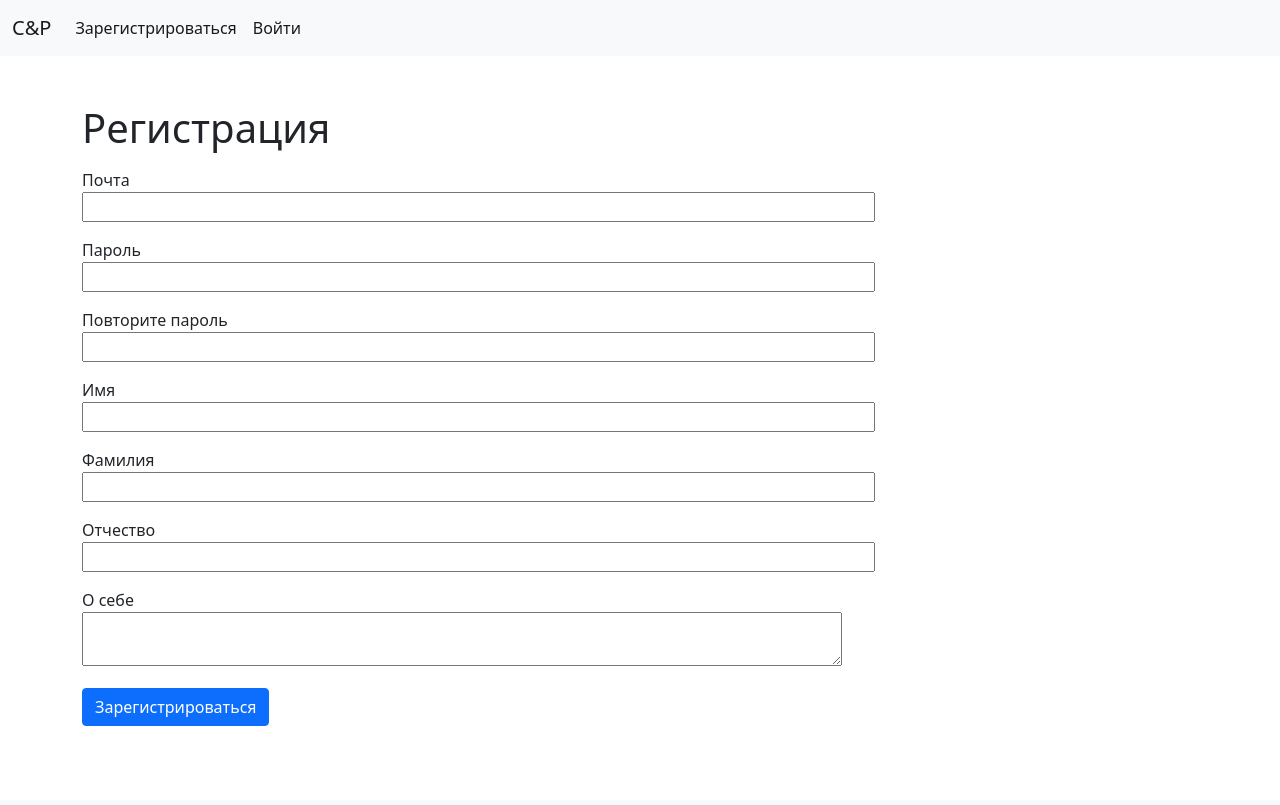
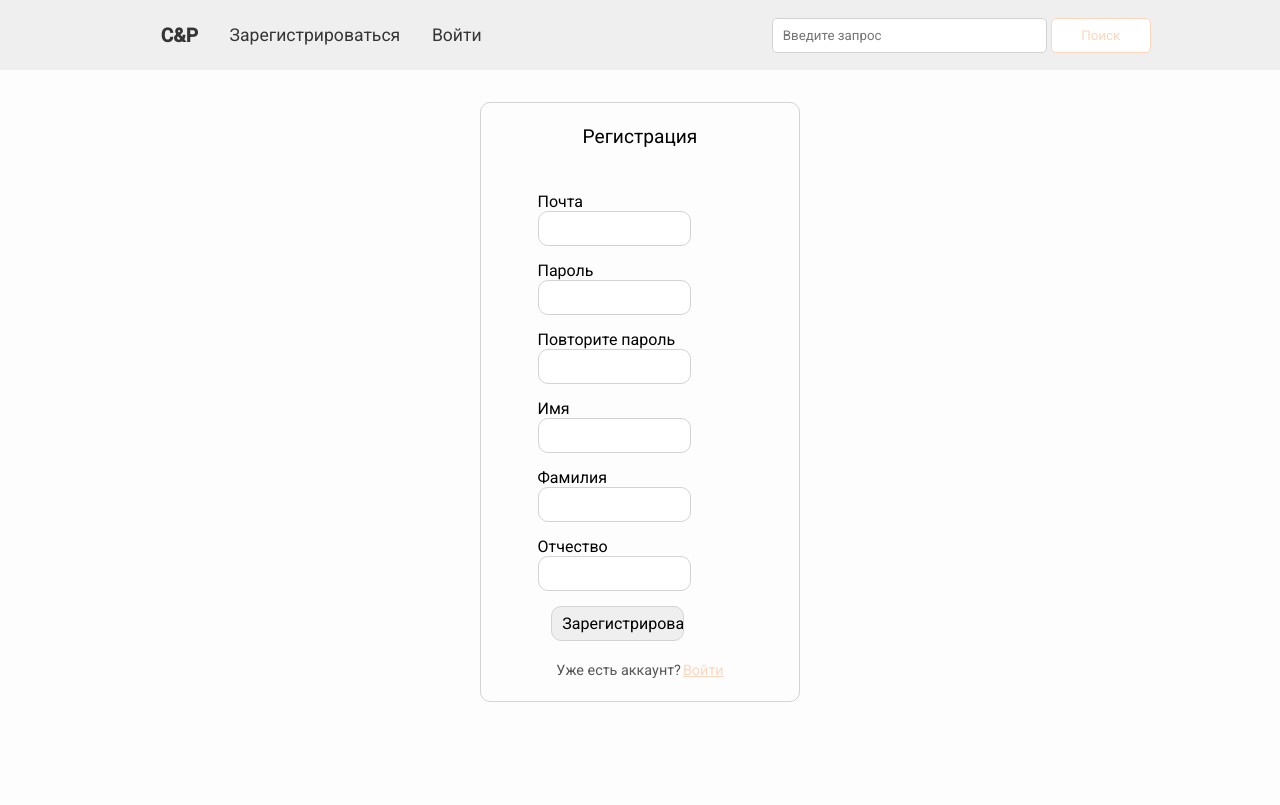
Before and after one commit to DbINYA/test_repa_to_party_for_everybody, a Flask app: page /signup in a window 1280 px wide. Before the commit the page ends 726 px from the top, so only its background shows below. Run offline with Flask 2, Linux system fonts and the light colour scheme.

Commit message:
version 1.1
Изменены шаблоны в папке templates.(_nav.html, base.html, sign_in.html, sign_up.html
)

```diff
--- a/main.py
+++ b/main.py
@@ -44,7 +44,6 @@ def reqister():
             surname=form.surname.data,
             patronymic=form.pat.data,
             email=form.email.data,
-            about=form.about.data
         )
         user.set_password(form.password.data)
         db_sess.add(user)
@@ -91,10 +90,6 @@ def addquestion():
     return render_template('question.html', title='Мой вопрос', form=form)
 
 
-
-    return render_template('question.html', title='Мой вопрос', form=form)
-
-
 @app.route('/')
 def home():
     db_sess = db_session.create_session()
@@ -119,7 +114,7 @@ def profil(username):
 
 def main():
     db_session.global_init("db/blogs.db")
-    app.run()
+    app.run('127.0.0.1', '4000')
 
 
 if __name__ == '__main__':
--- a/signup_form.py
+++ b/signup_form.py
@@ -1,5 +1,5 @@
 from flask_wtf import FlaskForm
-from wtforms import PasswordField, StringField, TextAreaField, SubmitField, EmailField
+from wtforms import PasswordField, StringField, SubmitField, EmailField
 from wtforms.validators import DataRequired
 
 
@@ -10,5 +10,4 @@ class RegisterForm(FlaskForm):
     name = StringField('Имя', validators=[DataRequired()])
     surname = StringField('Фамилия', validators=[DataRequired()])
     pat = StringField("Отчество")
-    about = TextAreaField("О себе")
     submit = SubmitField('Зарегистрироваться')
--- /dev/null
+++ b/static/cap.css
@@ -0,0 +1,61 @@
+* {
+  padding: 0;
+  margin: 0;
+  box-sizing: border-box;
+  font-family: Verdana, sans-serif;
+}
+header {
+  height: 70px;
+  width: 100%;
+  position: fixed;
+  display: flex;
+  justify-content: space-around;
+  align-items: center;
+  top: 0;
+  bottom: 0;
+  left: 0;
+  right: 0;
+  background: #efefef;
+}
+.menu {
+  width: 30%;
+  display: flex;
+  justify-content: space-evenly;
+  align-items: center;
+  color: #353535;
+}
+.menu a {
+  color: #353535;
+  text-decoration: none;
+  font-size: 1.1em;
+}
+.menu a:hover {
+  color: gray;
+}
+.menu .logo a {
+  font-size: 1.2em;
+  font-weight: bold;
+}
+.search form input {
+  height: 35px;
+  width: 275px;
+  border-radius: 5px;
+  border: 1px solid #d3d3d3;
+  outline: none;
+  padding: 0 10px 0 10px;
+}
+.search form input[type='submit'] {
+  width: 100px;
+  transition: .4s;
+  color: #FED6BC;
+  border: 1px solid #FED6BC;
+  background: white;
+}
+.search form input[type='submit']:hover {
+  cursor: pointer;
+  transition: .4s;
+  color: white;
+  background: #FED6BC;
+  box-shadow: 0 0 10px 10px rgba(254, 214, 188, 0.6), 0 0 20px 20px rgba(254, 214, 188, 0.3);
+/*rgb(254, 214, 188);*/
+}
--- /dev/null
+++ b/static/form.css
@@ -0,0 +1,81 @@
+* {
+    padding: 0;
+    margin: 0;
+    box-sizing: border-box;
+    font-family: 'Roboto', sans-serif;
+}
+body {
+    background: #fdfdfd;
+}
+.form {
+    margin: 8% auto;
+    border: 1px solid lightgray;
+    display: flex;
+    justify-content: space-evenly;
+    align-items: center;
+    flex-direction: column;
+    border-radius: 10px;
+}
+.form form {
+    display: flex;
+    justify-content: space-between;
+    align-items: center;
+    flex-direction: column;
+}
+.form form input {
+    width: 75%;
+    height: 35px;
+    border-radius: 10px;
+    border: 1px solid lightgray;
+    outline: none;
+    padding: 0 10px 0 10px;
+    font-size: 1em;
+}
+.form .header_form {
+    font-size: 1.2em;
+}
+/* Регистрация */
+.reg {
+    height: 75vh;
+    width: 25%;
+}
+.reg form {
+    height: 75%;
+    width: 100%;
+}
+.log {
+    margin: 11% auto;
+    height: 57vh;
+    width: 23%;
+}
+.log form {
+    height: 50%;
+    width: 100%;
+}
+.form form .submit {
+    cursor: pointer;
+    transition: .4s;
+    color: rgb(254, 214, 188);
+    background: none;
+    border: 1px solid rgb(254, 214, 188);
+}
+.form form .submit:hover {
+    transition: .4s;
+    color: white;
+    background: rgb(254, 214, 188);
+    box-shadow: 0 0 0 5px rgba(254, 214, 188, 0.6), 0 0 0 10px rgba(254, 214, 188, 0.3);
+}
+.form .after_form {
+    font-size: .9em;
+    color: #575757;
+}
+.form .after_form a {
+    padding-left: 2px;
+    cursor: pointer;
+    transition: .4s;
+    color: rgb(254, 214, 188);
+}
+.form .after_form a:hover {
+    transition: .4s;
+    border-bottom: 1px solid rgb(254, 214, 188);
+}
--- a/templates/_nav.html
+++ b/templates/_nav.html
@@ -1,36 +1,44 @@
-<nav class="navbar navbar-expand-lg navbar-light bg-light">
-  <div class="container-fluid">
-    <a class="navbar-brand" href="/">C&P</a>
-    <button class="navbar-toggler" type="button" data-bs-toggle="collapse" data-bs-target="#navbarSupportedContent" aria-controls="navbarSupportedContent" aria-expanded="false" aria-label="Toggle navigation">
-      <span class="navbar-toggler-icon"></span>
-    </button>
-    <div class="collapse navbar-collapse" id="navbarSupportedContent">
-      <ul class="navbar-nav me-auto mb-2 mb-lg-0">
-        {% if current_user.is_authenticated %}
-        <li class="nav-item">
-          <a class="nav-link active" aria-current="page" href="{{ url_for('profil', username=current_user.email) }}">Мой профиль</a>
-        </li>
-        <li class="nav-item">
-          <a class="nav-link active" aria-current="page" href="/addquestion">Задать вопрос</a>
-        </li>
-        <li class="nav-item">
-          <a class="nav-link active" aria-current="page" href="/logout">Выйти</a>
-        </li>
-        {% else %}
-        <li class="nav-item">
-          <a class="nav-link active" aria-current="page" href="/signup">Зарегистрироваться</a>
-        </li>
-        <li class="nav-item">
-          <a class="nav-link active" aria-current="page" href="/signin">Войти</a>
-        </li>
-        {% endif %}
-      </ul>
-      {% if False %}
-      <form class="d-flex">
-        <input class="form-control me-2" type="search" placeholder="Поиск" aria-label="Search">
-        <button class="btn btn-outline-success" type="submit">Поиск</button>
+<!doctype html>
+<html lang="en">
+<head>
+  <meta charset="UTF-8">
+  <meta name="viewport"
+        content="width=device-width, user-scalable=no, initial-scale=1.0, maximum-scale=1.0, minimum-scale=1.0">
+  <meta http-equiv="X-UA-Compatible" content="ie=edge">
+  <link rel="stylesheet" href="{{url_for('static', filename='cap.css')}}">
+  <title>{% block title %}{% endblock %}</title>
+</head>
+<body>
+  <header>
+
+    <div class="menu">
+      <div class="logo">
+        <a href="/">C&P</a>
+      </div>
+
+      {% if not current_user.is_authenticated %}
+      <a href="/signup">Зарегистрироваться</a>
+      <a href="/signin">Войти</a>
+
+      {% else %}
+
+      <a href="/addquestion">Задать вопрос</a>
+      <a href="{{ url_for('profil', username=current_user.email) }}">Профиль</a>
+      <a href="/logout">Выйти</a>
+      {% endif %}
+
+    </div>
+
+    <div class="search">
+
+      <form action="">
+        <input type="text" name="" placeholder="Введите запрос">
+        <input type="submit" name="" value="Поиск">
       </form>
-      {% endif %}
+
     </div>
-  </div>
-</nav>
+
+
+  </header>
+</body>
+</html>
--- a/templates/base.html
+++ b/templates/base.html
@@ -1,24 +1,19 @@
+{% include '_nav.html' %}
+
+
 <!doctype html>
-  <html lang="en">
+  <html lang="ru">
   <head>
-    <meta charset="utf-8">
-    <meta name="viewport" content="width=device-width, initial-scale=1">
-    <link href="https://cdn.jsdelivr.net/npm/bootstrap@5.1.3/dist/css/bootstrap.min.css" rel="stylesheet" integrity="sha384-1BmE4kWBq78iYhFldvKuhfTAU6auU8tT94WrHftjDbrCEXSU1oBoqyl2QvZ6jIW3" crossorigin="anonymous">
+    <link rel="preconnect" href="https://fonts.googleapis.com">
+    <link rel="preconnect" href="https://fonts.gstatic.com" crossorigin>
+    <link href="https://fonts.googleapis.com/css2?family=Roboto:wght@400;500&display=swap" rel="stylesheet">
 
-    <title>{% block title %}Cnut&Pryanik{% endblock %}</title>
+    <link rel="stylesheet" href="{{url_for('static', filename='form.css')}}">
+    <title>{% block title %}{% endblock %}</title>
   </head>
   <body>
-
-    {% include '_nav.html' %}
-
-    <div class="container mt-5">
-      <div class="row">
-
-        {% block sidebar %}{% endblock %}
-        {% block content %}{% endblock %}
-
-     </div>
-   </div>
-   <script src="https://cdn.jsdelivr.net/npm/bootstrap@5.1.3/dist/js/bootstrap.bundle.min.js" integrity="sha384-ka7Sk0Gln4gmtz2MlQnikT1wXgYsOg+OMhuP+IlRH9sENBO0LRn5q+8nbTov4+1p" crossorigin="anonymous"></script>
- </body>
- </html>
+    <div class="wrapper">
+      {% block content %}{% endblock %}
+    </div>
+  </body>
+  </html>
--- a/templates/sign_up.html
+++ b/templates/sign_up.html
@@ -1,15 +1,15 @@
-{% extends 'base.html' %}
+{% extends "base.html" %}
 
 
-{% block title %}{{ title }}{% endblock %}
 {% block content %}
-<h1>{{title}}</h1>
-<h3>{{message}}</h3>
+<div class="form reg">
+  <span class="header_form">{{title}}</span>
+  <h3 style="text-align: center;">{{message}}</h3>
   <form action="" method="post">
     {{ form.hidden_tag() }}
     <p>
       {{ form.email.label }}<br>
-        {{ form.email(size=80, maxlength=60, type="email") }}<br>
+      {{ form.email(type="email") }}<br>
       {% for error in form.email.errors %}
       <p class="alert alert-danger" role="alert">
         {{ error }}
@@ -18,7 +18,7 @@
     </p>
     <p>
       {{ form.password.label }}<br>
-        {{ form.password(size=80, maxlength=60, type="password") }}<br>
+      {{ form.password(type="password") }}<br>
       {% for error in form.password.errors %}
       <p class="alert alert-danger" role="alert">
         {{ error }}
@@ -27,7 +27,7 @@
     </p>
     <p>
       {{ form.password_again.label }}<br>
-        {{ form.password_again(size=80, maxlength=60, type="password") }}<br>
+      {{ form.password_again(type="password") }}<br>
       {% for error in form.password_again.errors %}
       <p class="alert alert-danger" role="alert">
         {{ error }}
@@ -36,7 +36,7 @@
     </p>
     <p>
       {{ form.name.label }}<br>
-        {{ form.name(size=80, maxlength=60) }}<br>
+      {{ form.name() }}<br>
       {% for error in form.name.errors %}
       <p class="alert alert-danger" role="alert">
         {{ error }}
@@ -45,8 +45,8 @@
     </p>
     <p>
       {{ form.surname.label }}<br>
-        {{ form.surname(size=80, maxlength=60) }}<br>
-        {% for error in form.about.errors %}
+      {{ form.surname() }}<br>
+      {% for error in form.surname.errors %}
       <p class="alert alert-danger" role="alert">
         {{ error }}
       </p>
@@ -54,17 +54,8 @@
     </p>
     <p>
       {{ form.pat.label }}<br>
-        {{ form.pat(size=80, maxlength=60) }}<br>
-        {% for error in form.about.errors %}
-        <p class="alert alert-danger" role="alert">
-            {{ error }}
-        </p>
-        {% endfor %}
-    </p>
-    <p>
-        {{ form.about.label }}<br>
-        {{ form.about(cols=80) }}
-        {% for error in form.about.errors %}
+      {{ form.pat() }}<br>
+      {% for error in form.pat.errors %}
       <p class="alert alert-danger" role="alert">
         {{ error }}
       </p>
@@ -72,4 +63,6 @@
     </p>
     <p>{{ form.submit(type="submit", class="btn btn-primary") }}</p>
   </form>
+  <span class="after_form">Уже есть аккаунт?<a href="/signin">Войти</a></span>
+</div>
 {% endblock %}
```
Also changed, not shown: templates/sign_in.html (+6 -4 lines), db/blogs.db. Lines whose indentation alone changed are shown as unchanged.
